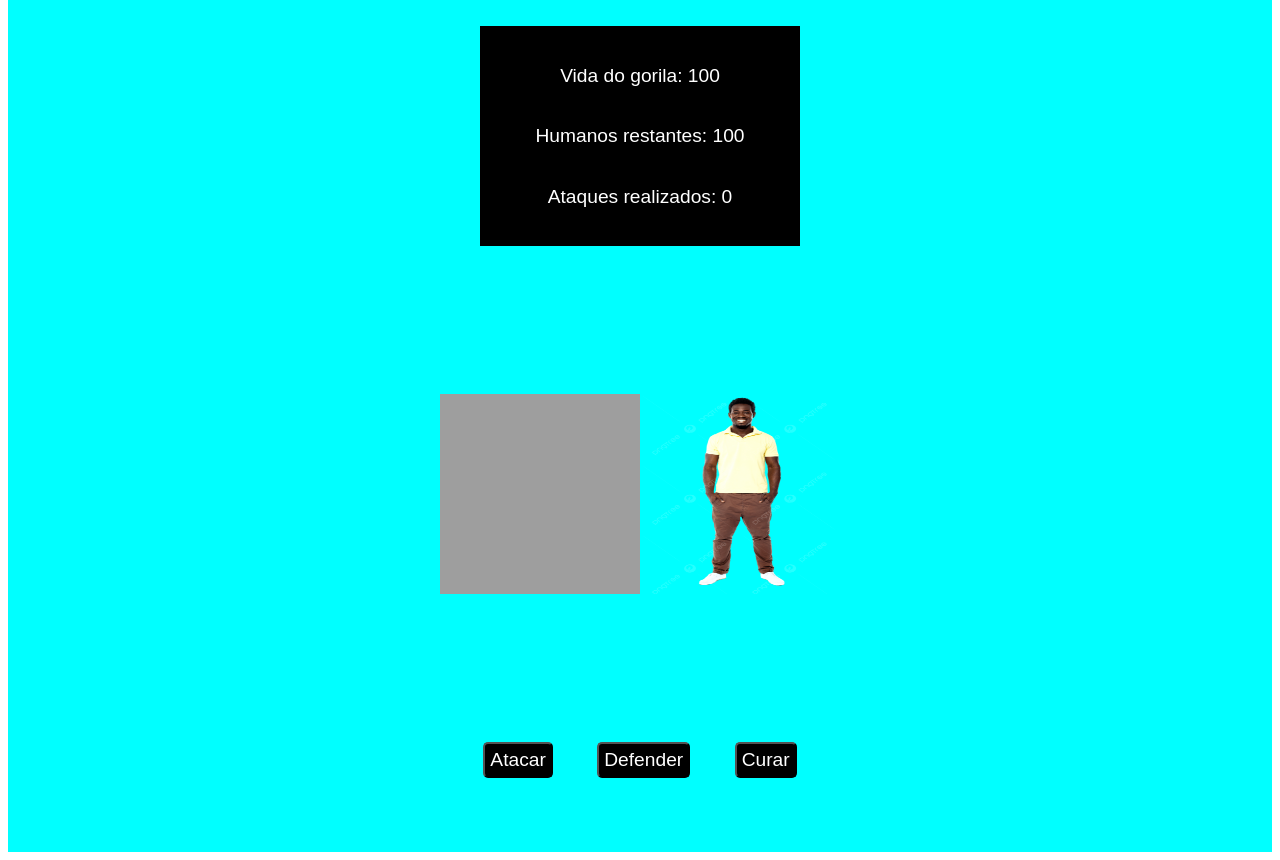
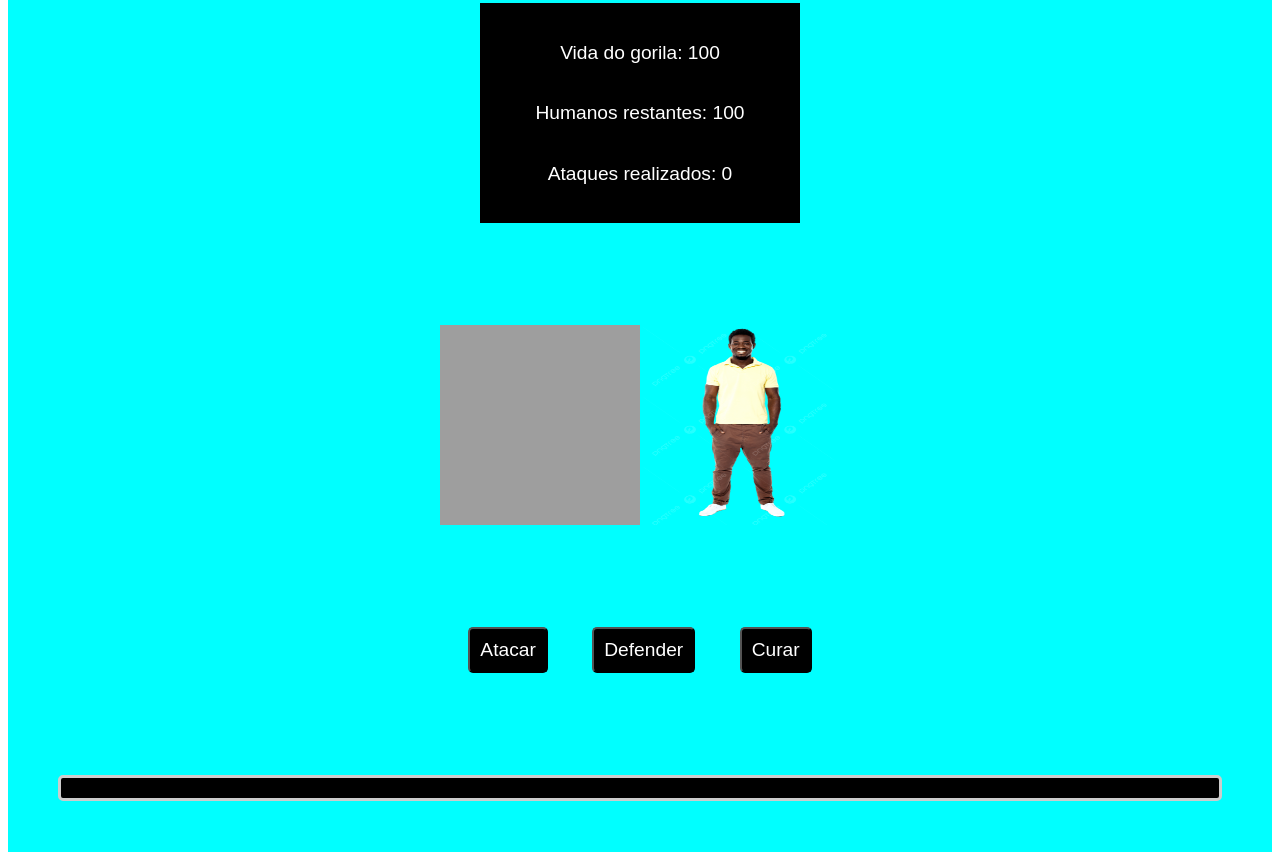
Before and after one commit to LucasRafa22/gorilla-bass, a plain HTML site: page index.html in a window 1280 px wide. Shown: the part 244-1104 px from the top of the page. Drawn offline with Linux system fonts and the light colour scheme; grey boxes are pictures that could not be loaded.

Commit message:
Div log criada e estilizada, id's adicionadas nas tags

```diff
--- a/css/style.css
+++ b/css/style.css
@@ -47,6 +47,17 @@ button{
     color: white;
     font-size: 1.2rem;
     border-radius: 5px;
-    padding: 5px;
+    padding: 10px;
     margin: 0 20px;
 }
+
+.log{
+    background: black;
+    padding: 10px;
+    max-height: 200px;
+    overflow-y: scroll;
+    width: 90%;
+    color: white;
+    border: 3px solid #ccc;
+    border-radius: 5px;
+}
--- a/index.html
+++ b/index.html
@@ -13,9 +13,9 @@
     </header>
     <main class="conteudo">
         <div class="status">
-            <p>Vida do gorila: <span>100</span></p>
-            <p>Humanos restantes: <span>100</span></p>
-            <p>Ataques realizados: <span>0</span></p>
+            <p>Vida do gorila: <span id="vidaGorila">100</span></p>
+            <p>Humanos restantes: <span id="humanosRestantes">100</span></p>
+            <p>Ataques realizados: <span id="ataques">0</span></p>
         </div>
         <div class="arena">
             <img src="./assets/gorila.png" alt="Gorila">
@@ -26,6 +26,7 @@
             <button>Defender</button>
             <button>Curar</button>
         </div>
+        <div id="log" class="log"></div>
     </main>
 </body>
 </html>
```
